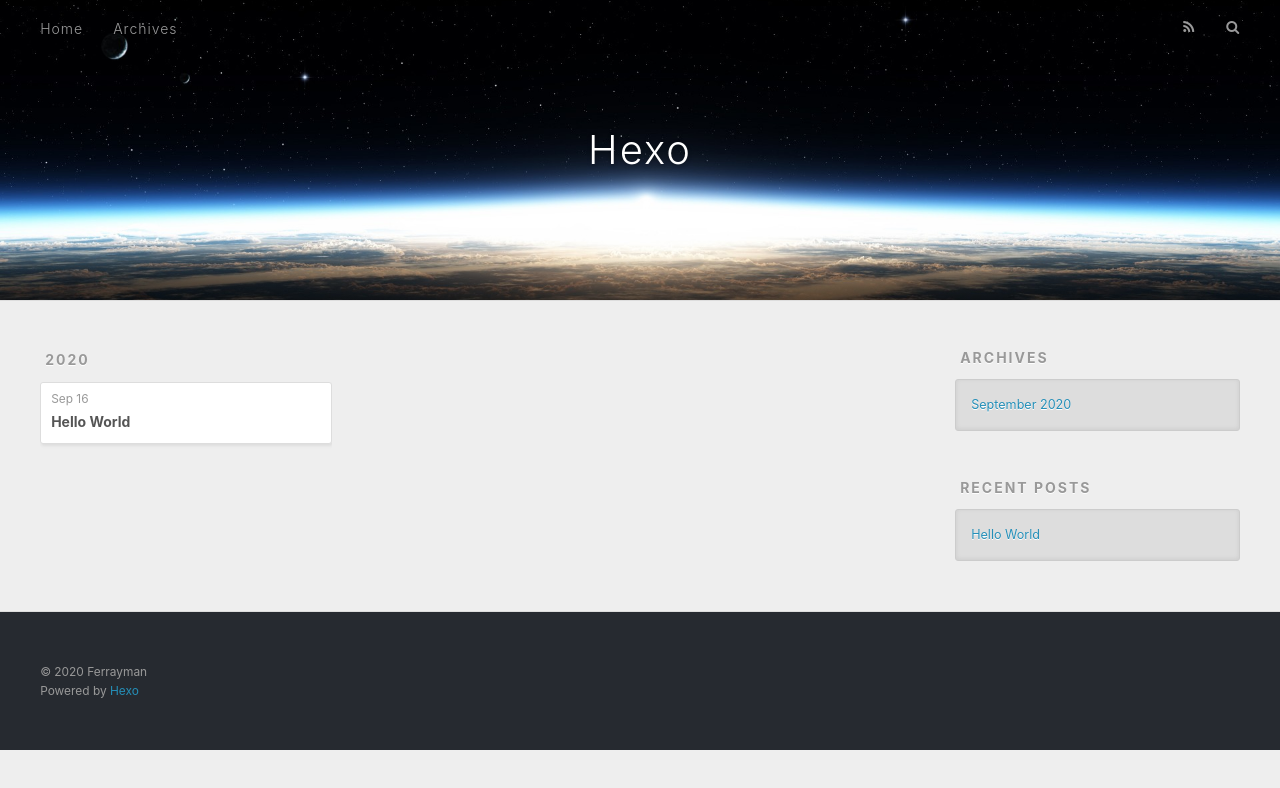
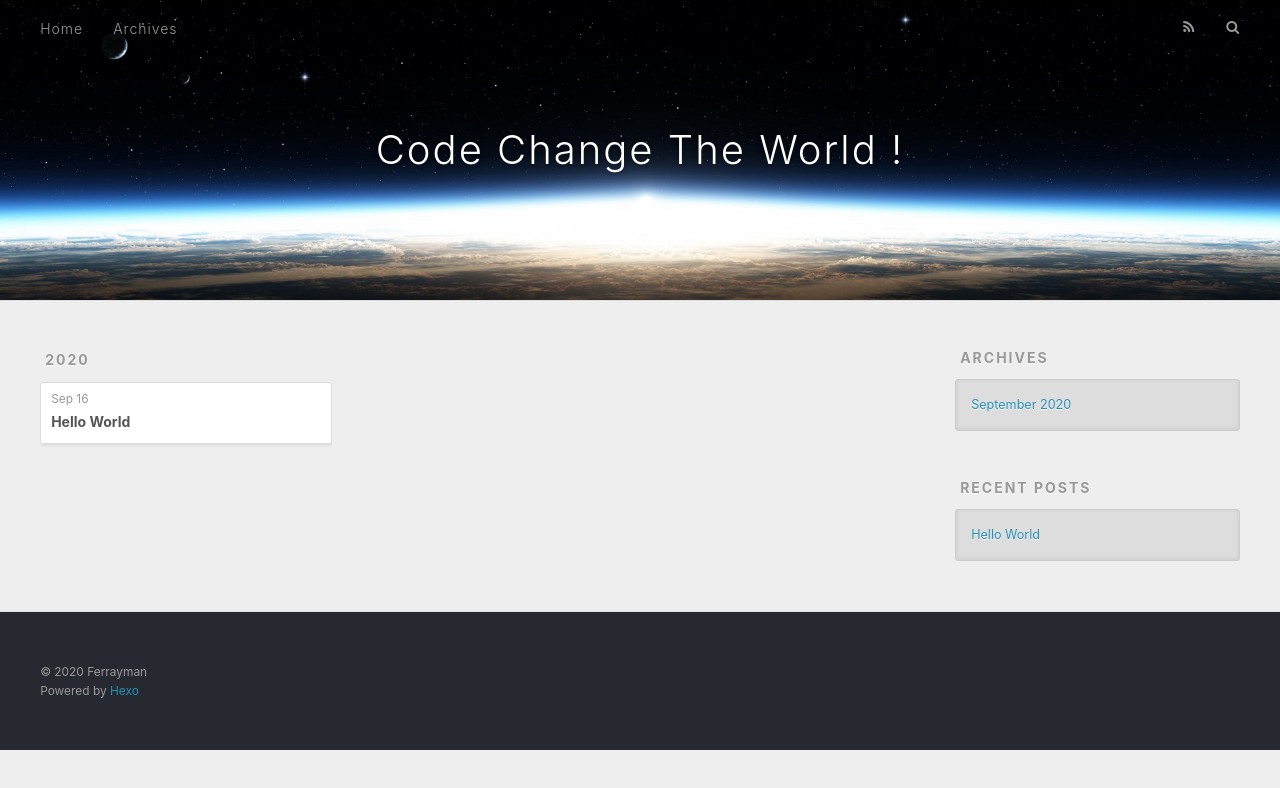
Before and after one commit to code81192/code81192.github.io, a plain HTML site: page archives/2020/09/index.html in a window 1280 px wide. Drawn offline with nearby package versions, Linux system fonts and the light colour scheme.

Commit message:
Site updated: 2020-09-16 15:45:41

```diff
--- a/archives/2020/09/index.html
+++ b/archives/2020/09/index.html
@@ -5,17 +5,17 @@
 
 
 
-  <title>Archives: 2020/9 | Hexo</title>
+  <title>Archives: 2020/9 | Code Change The World !</title>
   <meta name="viewport" content="width=device-width, initial-scale=1, maximum-scale=1">
   <meta property="og:type" content="website">
-<meta property="og:title" content="Hexo">
+<meta property="og:title" content="Code Change The World !">
 <meta property="og:url" content="http://example.com/archives/2020/09/index.html">
-<meta property="og:site_name" content="Hexo">
+<meta property="og:site_name" content="Code Change The World !">
 <meta property="og:locale">
 <meta property="article:author" content="Ferrayman">
 <meta name="twitter:card" content="summary">
 
-    <link rel="alternate" href="/atom.xml" title="Hexo" type="application/atom+xml">
+    <link rel="alternate" href="/atom.xml" title="Code Change The World !" type="application/atom+xml">
 
 
     <link rel="icon" href="/favicon.png">
@@ -36,7 +36,7 @@
   <div id="header-outer" class="outer">
     <div id="header-title" class="inner">
       <h1 id="logo-wrap">
-        <a href="/" id="logo">Hexo</a>
+        <a href="/" id="logo">Code Change The World !</a>
       </h1>
 
     </div>
```
Also changed, not shown: 2020/09/16/hello-world/index.html (+4 -4 lines), archives/2020/index.html (+5 -5 lines), archives/index.html (+5 -5 lines), index.html (+5 -5 lines).
